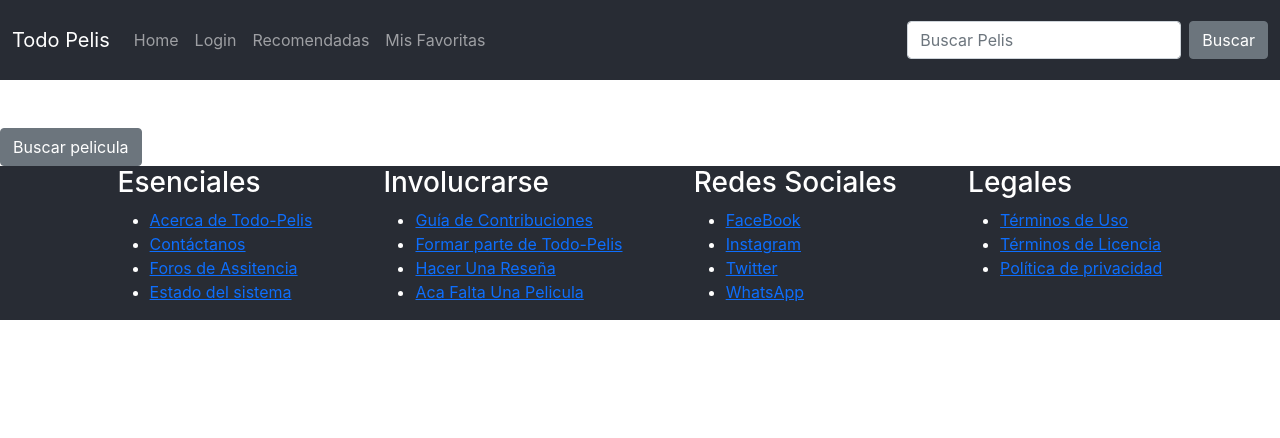
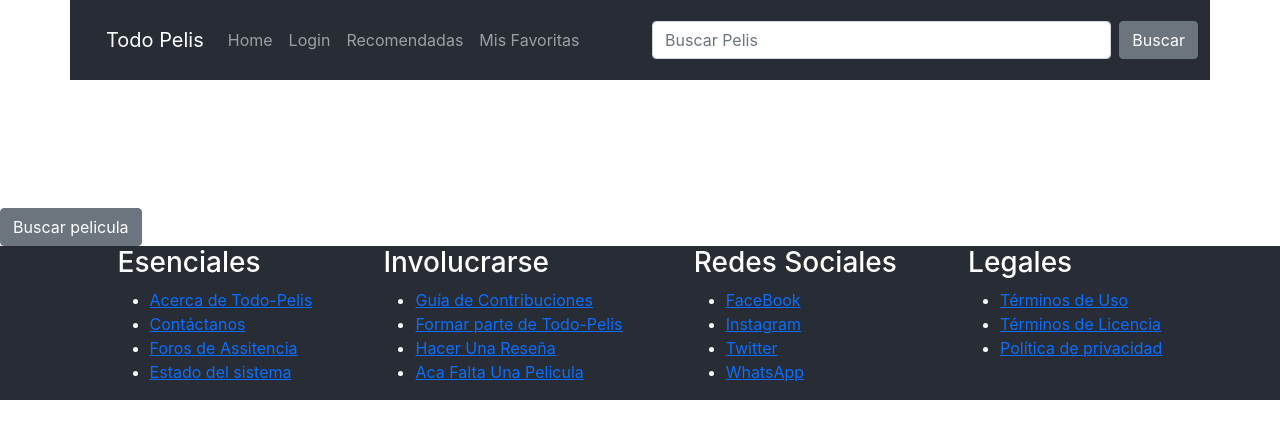
Before and after one commit to citorobledo/trabajo-final, a React (Create React App) app: page / in a window 1280 px wide. Shown: the top 438 px of the page. Built offline with nearby package versions, Linux system fonts and the light colour scheme.

Commit message:
se agrego el boton de busqueda en App.js se agregaron y modificaron estilos. se solucionaron problemas de grid y se estilizaron las tarjetas. se saco el boton de busqueda en Header.jsx

```diff
--- a/src/App.js
+++ b/src/App.js
@@ -2,7 +2,7 @@ import { Fragment, useEffect, useState, useSelector } from "react";
 import Header  from "./components/Header";
 import Footer from "./components/Footer";
 import Card from "./components/Card";
-import { Col, Button, Body, CardGroup } from 'react-bootstrap';
+import { Col, Button, Body, CardGroup, Form, FormControl, Container, Row } from 'react-bootstrap';
 import peliculas from "./components/Header";
 import GrupoCard from "./components/GrupoCard";
 
@@ -39,7 +39,41 @@ function App() {
 
   return (
     <Fragment>
-      <Header />
+
+      <Container
+        style={{
+          position: "sticky",
+          top: 0,
+          zIndex: 1,
+        }}
+      >
+        <Row className="App-header">
+          <Col>
+            <Header/>
+          </Col>
+          <Col className="Button">
+            <Form className="d-flex"  >
+              <FormControl
+                type="search"
+                placeholder="Buscar Pelis"
+                className="me-2"
+                aria-label="Buscar"
+                id="inputBuscar"
+              />
+              <Button
+                variant="secondary"
+                id="buscar"
+                type="button"
+              >
+                Buscar
+              </Button>
+            </Form>
+          </Col>
+
+        </Row>
+      </Container>
+
+
       <GrupoCard peliculas={peliculas} />
       <Button
         variant="secondary"
--- a/src/components/GrupoCard.jsx
+++ b/src/components/GrupoCard.jsx
@@ -4,10 +4,10 @@ import { CardGroup, Card } from "react-bootstrap";
 
 const GrupoCard = ({peliculas}) => {
   return (
-    <CardGroup className="App-Body" >
+    <CardGroup className="Card-grup" >
       {peliculas.map((unaPelicula) => (
-        <Card className="App-Card">
-          <Card.Body >
+        <Card className="Card">
+          <Card.Body className = "Card-Body" >
             <Card.Title>{unaPelicula.title} </Card.Title>
             <Card.Img alt={unaPelicula.title} src={`https://image.tmdb.org/t/p/w500${unaPelicula.poster_path}`} />
             <Card.Text>
--- a/src/components/Header.jsx
+++ b/src/components/Header.jsx
@@ -10,8 +10,8 @@ const Header = () => {
 
 
   return (
-    <Navbar className="App-header" expand="lg" fixed="top" variant="dark">
-      <Container fluid>
+    <Navbar  Button expand="lg"   variant="dark" >
+      <Container >
         <Navbar.Brand href="#">Todo Pelis</Navbar.Brand>
         <Navbar.Toggle aria-controls="navbarScroll" />
         <Navbar.Collapse id="navbarScroll">
@@ -25,23 +25,7 @@ const Header = () => {
             <Nav.Link href="#action3">Recomendadas</Nav.Link>
             <Nav.Link href="#action4">Mis Favoritas</Nav.Link>
           </Nav>
-          <Form className="d-flex">
-            <FormControl
-              type="search"
-              placeholder="Buscar Pelis"
-              className="me-2"
-              aria-label="Buscar"
-              id="inputBuscar"
-            />
-            <Button
-             variant="secondary"
-             id="buscar"
-             type="button"
 
-             >
-               Buscar
-            </Button>
-          </Form>
         </Navbar.Collapse>
       </Container>
     </Navbar>
--- a/src/estilo.css
+++ b/src/estilo.css
@@ -5,6 +5,10 @@
   background-color: #282c34;
   color: white;
   min-height: 10vh;
+  align-items: center;
+
+
+
 }
 .App-footer {
   color: white;
@@ -15,13 +19,10 @@
   display: flex;
   justify-content: space-around;
 }
-.App-Card{
+.Card{
   min-width: 20%;
   max-width: 20%;
-  width: 20%;
-  height: 20%;
   background-color: beige;
-  color: #282c34;
   border-radius: 10px;
   box-shadow: 0 4px 8px 0 rgba(0, 0, 0, 0.2), 0 6px 20px 0 rgba(0, 0, 0, 0.19);
   margin: 5px;
@@ -29,13 +30,12 @@
 
 
 }
-.App-Body{
+.Card-grup{
   margin-top: 5%;
   margin-bottom: 5%;
   display: flex;
   flex-wrap: wrap;
   flex-direction: row;
-  box-shadow: 0 4px 8px 0 rgba(0, 0, 0, 0.2), 0 6px 20px 0 rgba(0, 0, 0, 0.19);
   justify-content: center;
   list-style: none
 }
@@ -51,3 +51,15 @@
   font-size: 3em;
   text-align: center;
 }
+.Card-Body{
+
+  border-radius: 10px;
+  background-color: #282c34;
+  color: white;
+}
+.Button{
+  background-color: #282c34;
+  margin: auto;
+
+
+}
```
